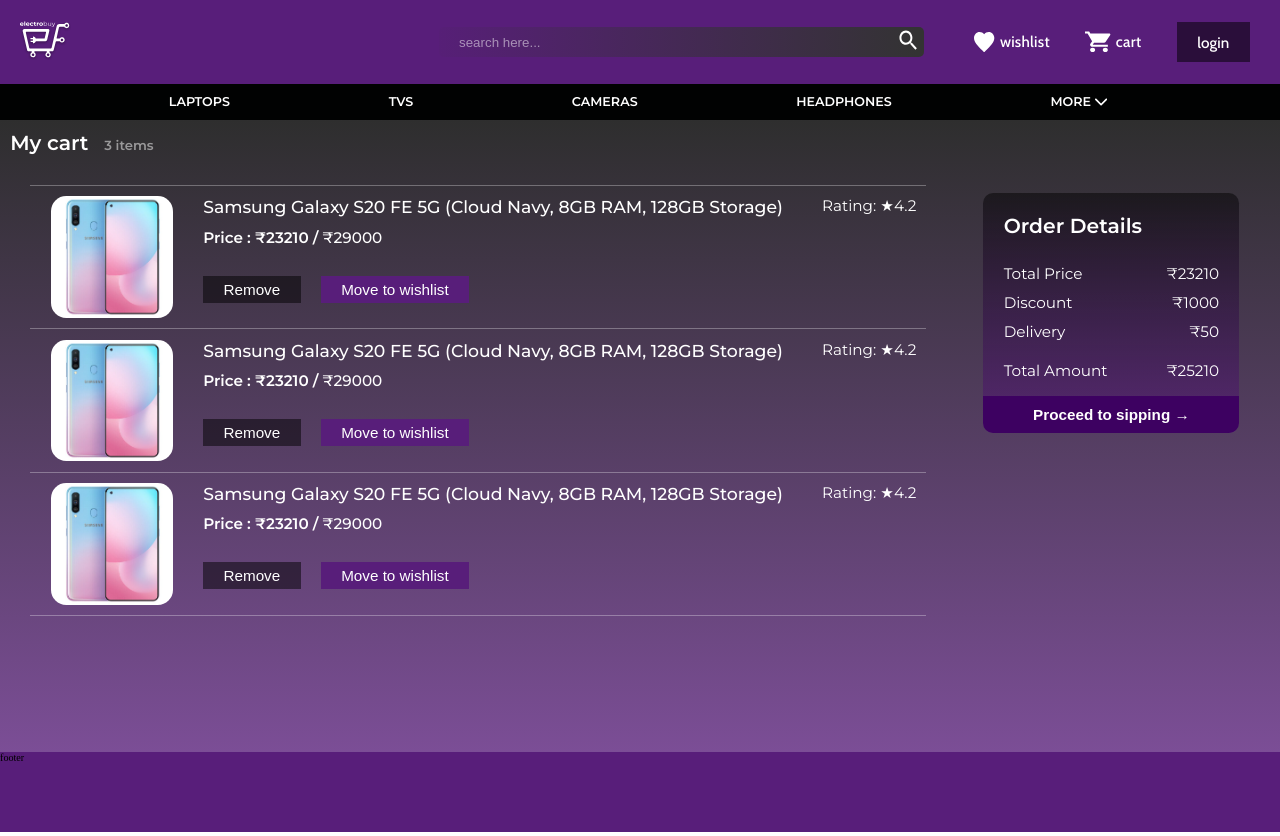
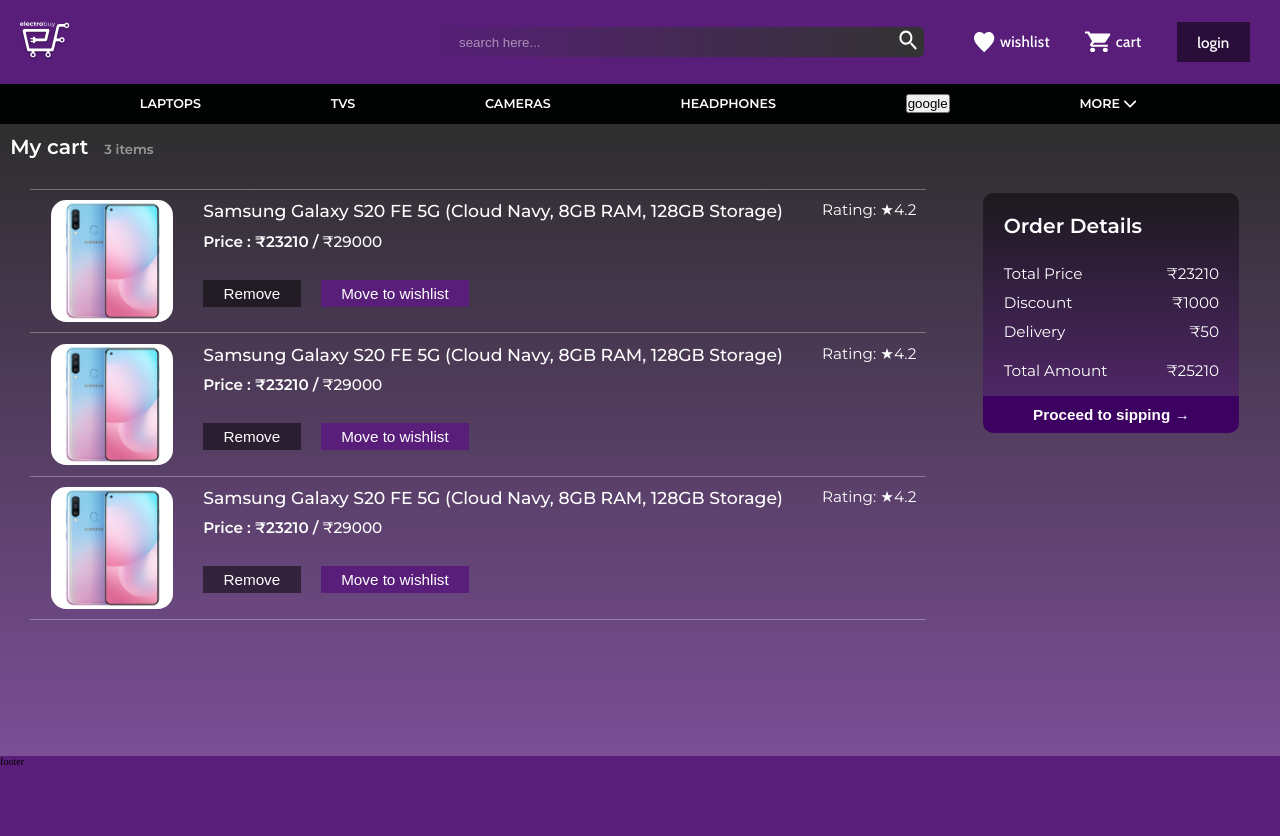
Before and after one commit to rajkishorreddy/Electrobuy, a React (Create React App) app in the folder client/: page /cart in a window 1280 px wide. Built offline with nearby package versions, Linux system fonts and the light colour scheme.

Commit message:
google try

```diff
--- a/client/src/components/Header.jsx
+++ b/client/src/components/Header.jsx
@@ -8,6 +8,7 @@
 import { ReactComponent as WishList } from '../assets/wishlist.svg';
 import { ReactComponent as Cart } from '../assets/cart.svg';
 import { ReactComponent as Down } from '../assets/downarrow.svg';
+import axios from 'axios';
 const Header = () => {
   const [term, setTerm] = useState('');
   const [user, setUser] = useState(window.localStorage.getItem('token'));
@@ -17,8 +18,8 @@
     setUser(window.localStorage.getItem('token'));
     history.push('/');
   };
-  const buttonhover = () => {
-    more.classList.add('active');
+  const googletry = async () => {
+    await axios.get('http://127.0.0.1:8080/api/v1/users/google');
   };
   return (
     <div>
@@ -78,6 +79,7 @@
         <Link to={'/results/headphones'} className="nav_item">
           HEADPHONES
         </Link>
+        <button onClick={googletry}>google</button>
         {/* <div className="nav_more"> */}
         <div className="nav_more-btn">
           <span className="nav_more-btn-span">
```
Also changed, not shown: 1 other file (tests, documents, lock files or other folders).
